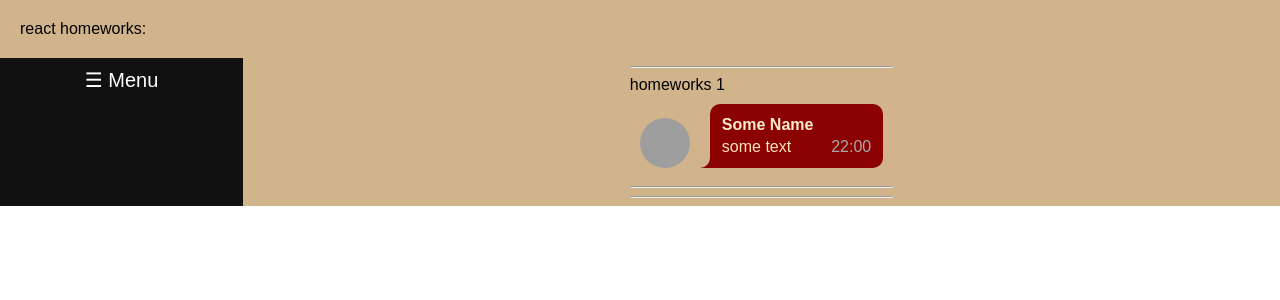
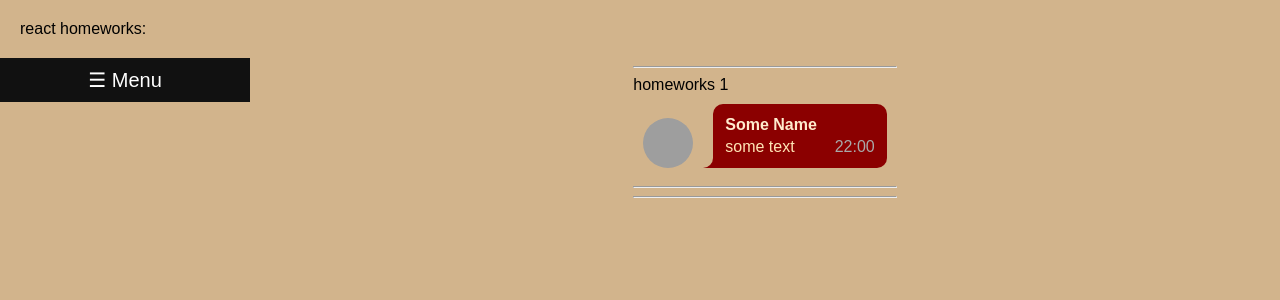
Before and after one commit to Natasha-eng/homework, a React (Create React App) app: page /#/pre-junior in a window 1280 px wide. Shown: the top 300 px of the page. Built offline with nearby package versions, Linux system fonts and the light colour scheme; grey boxes are pictures that could not be loaded.

Commit message:
refactoring

```diff
--- a/src/p1-main/m1-ui/u1-app/App.module.css
+++ b/src/p1-main/m1-ui/u1-app/App.module.css
@@ -2,7 +2,7 @@
     font-family: Arial;
     font-size: medium;
     background-color: tan;
-    height: 100%;
+    height: 100vh;
 }
 
 .App .heading {
--- a/src/p2-homeworks/h5/Header.module.css
+++ b/src/p2-homeworks/h5/Header.module.css
@@ -2,7 +2,11 @@
     display: flex;
     flex-direction: column;
     background-color: #111;
-    width: 300px;
+    height: fit-content;
+}
+
+.navBar div {
+    width: 250px;
 }
 
 .sideBar {
@@ -14,8 +18,8 @@
     left: 0;
     background-color: #111;
     overflow-x: hidden;
-    transition: 0.5s;
-    margin-top: 60px;
+    transition: height 0.5s;
+    margin-top: 106px;
 }
 
 .navBarEl a {
@@ -48,19 +52,11 @@
 }
 
 .SlideSideBar {
-    width: 250px;
+    height: 100%;
 }
 
 .CloseSlideSideBar {
-    width: 0;
-}
-
-.mainBtn {
-    transition: margin-left .5s;
-}
-
-.CloseMainBtn {
-    margin-left: 0;
+    height: 0;
 }
 
 .openbtn {
--- a/src/p2-homeworks/h5/Header.tsx
+++ b/src/p2-homeworks/h5/Header.tsx
@@ -5,17 +5,16 @@ import c from "./Header.module.css"
 function Header() {
     let [clicked, setClicked] = useState<boolean>(false)
 
-    const btn = `${c.openbtn} ${clicked ? c.mainBtn : c.CloseMainBtn}`
+    const btn = `${c.openbtn} ${clicked ? c.mainBtn : ""}`
     const slide = `${c.sideBar} ${clicked ? c.SlideSideBar : c.CloseSlideSideBar}`
 
     return (
         <div className={c.navBar}>
             {/* add NavLinks*/}
             <div className={c.mainBtn}>
-                <button className={btn} onClick={() => setClicked(true)}>☰ Menu</button>
+                <button className={btn} onClick={() => setClicked(!clicked)}>☰ Menu</button>
             </div>
             <div className={slide}>
-                <a href="javascript:void(0)" className={c.closebtn} onClick={() => setClicked(false)}>X</a>
                 <div className={c.navBarEl}>
                     <NavLink to="/pre-junior" activeClassName={c.activeLink}>PREJUNIOR</NavLink>
                 </div>
```
